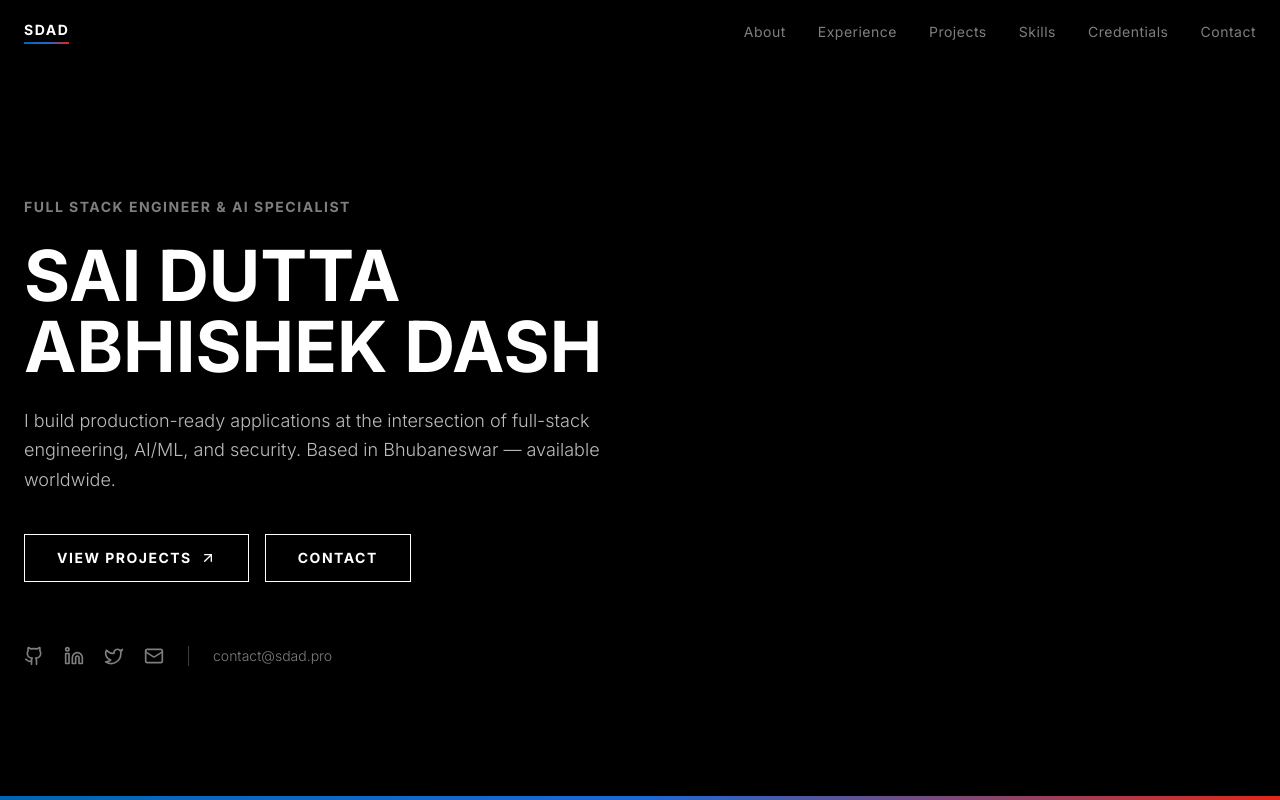
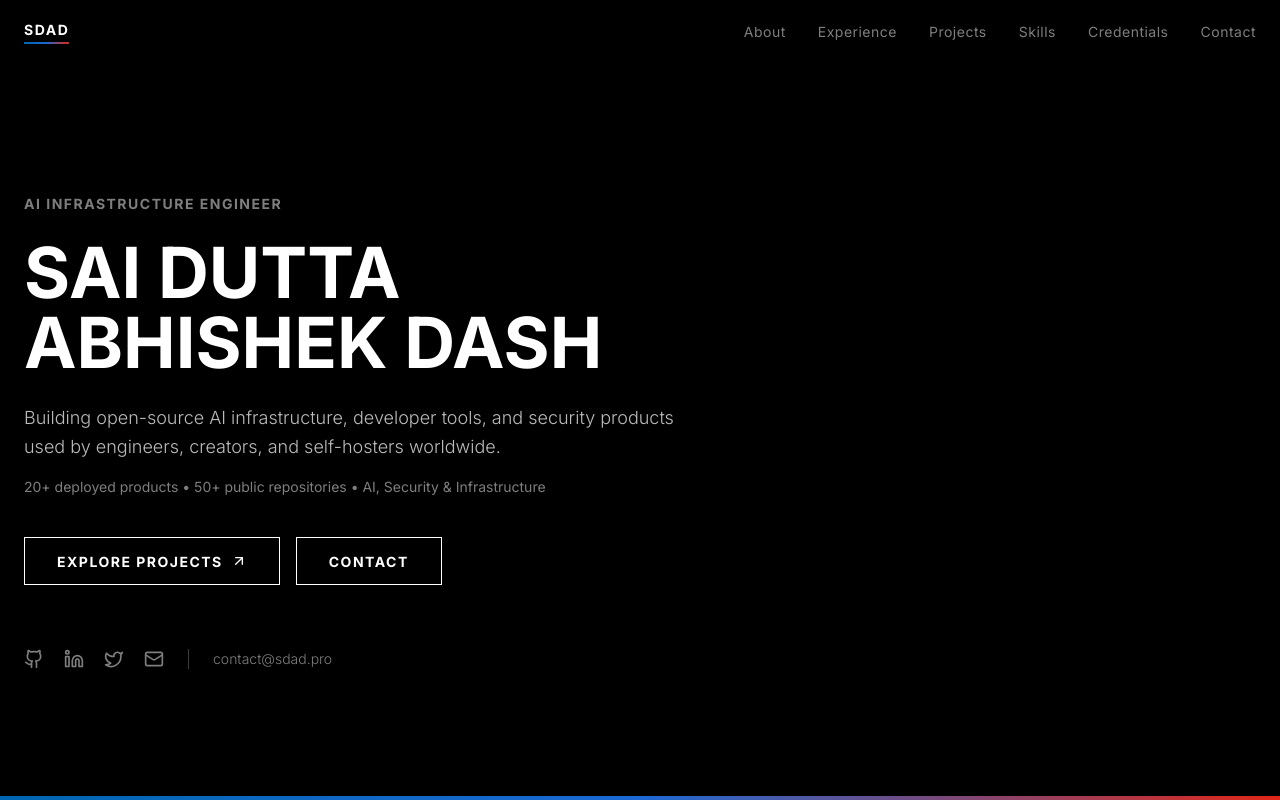
Before and after one commit to instax-dutta/Portfoliov4, a Next.js app: page / in a window 1280 px wide. Built offline with nearby package versions, Linux system fonts and the light colour scheme.

Commit message:
Update homepage hero section content

```diff
--- a/app/components/HomeClient.tsx
+++ b/app/components/HomeClient.tsx
@@ -20,7 +20,7 @@ export default function HomeClient() {
               animate={{ opacity: 1, y: 0 }}
               transition={{ ...transitionSmooth }}
             >
-              Full Stack Engineer & AI Specialist
+              AI Infrastructure Engineer
             </motion.span>
 
             <motion.h1
@@ -38,8 +38,10 @@ export default function HomeClient() {
               animate={{ opacity: 1, y: 0 }}
               transition={{ duration: 0.6, delay: 0.3, ease: transitionSmooth.ease }}
             >
-              I build production-ready applications at the intersection of full-stack engineering,
-              AI/ML, and security. Based in Bhubaneswar — available worldwide.
+              Building open-source AI infrastructure, developer tools, and security products used by engineers, creators, and self-hosters worldwide.
+              <span className="block text-bmw-muted text-sm mt-4 font-normal">
+                20+ deployed products • 50+ public repositories • AI, Security & Infrastructure
+              </span>
             </motion.p>
 
             <motion.div
@@ -49,7 +51,7 @@ export default function HomeClient() {
               transition={{ duration: 0.6, delay: 0.45, ease: transitionSmooth.ease }}
             >
               <Link href="/projects" className="bmw-btn group">
-                View Projects
+                Explore Projects
                 <ArrowUpRight className="w-4 h-4 ml-2 group-hover:translate-x-0.5 group-hover:-translate-y-0.5 transition-transform" />
               </Link>
               <Link href="/contact" className="bmw-btn">
```
Also changed, not shown: 1 other file (tests, documents, lock files or other folders).
